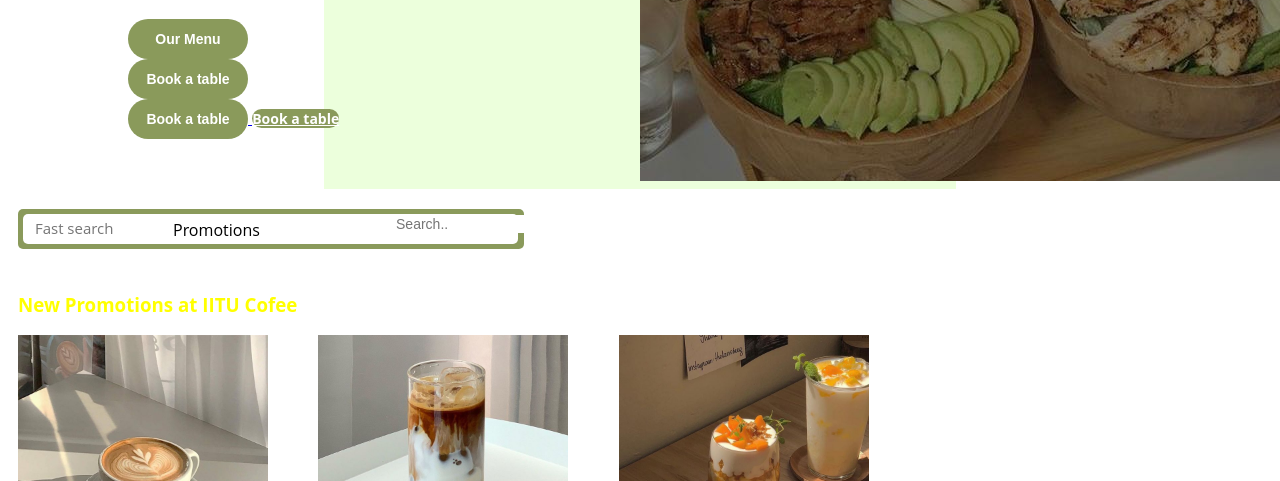
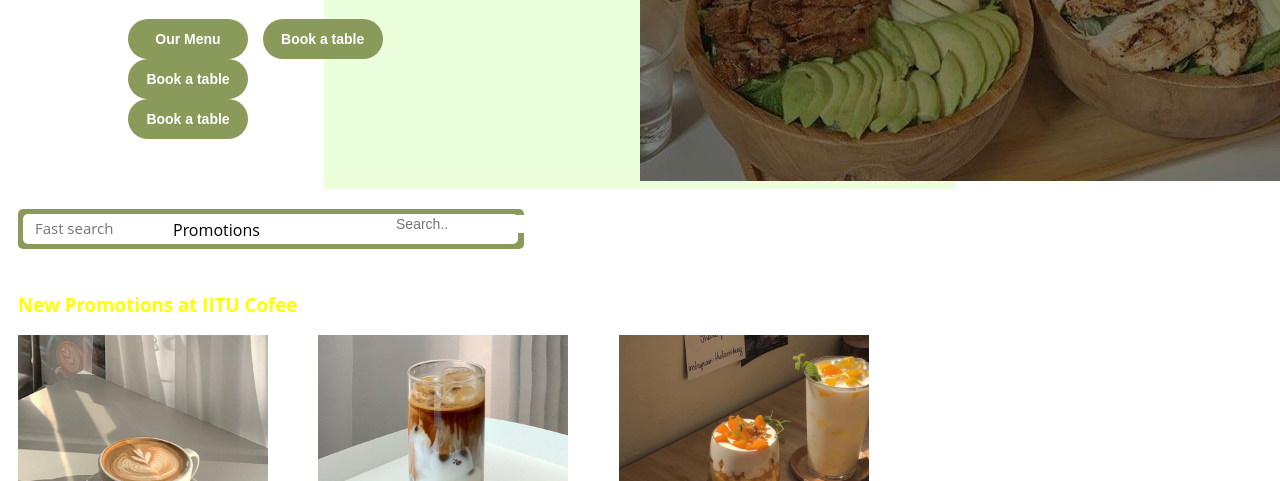
Before and after one commit to Manshyq/final, a plain HTML site: page index.html in a window 1280 px wide. Shown: the part 319-800 px from the top of the page. Drawn offline with nearby package versions, Linux system fonts and the light colour scheme.

Commit message:
Update index.html

```diff
--- a/index.html
+++ b/index.html
@@ -28,13 +28,18 @@
 			<button id="our-menu" href="">
 				Our Menu
 			</button>
+			<a href="https://aigerimali.github.io/Reservation/">
+        		<button id="book-table">
+        		Book a table
+        	    </button>
+        	</a>
 			<form action="https://aigerimali.github.io/Reservation/" target="_blank"><button id="book-table">Book a table</button> </form>
                         <a href="https://aigerimali.github.io/Reservation/">
 			<button onclick="document.location="https://aigerimali.github.io/Reservation/" id="book-table">
 				Book a table
 			</button>
                         </a>
-			<a href="https://aigerimali.github.io/Reservation/" id="book-table">Book a table</a>
+
 		</div>
 		</div>
 	</header>
```
